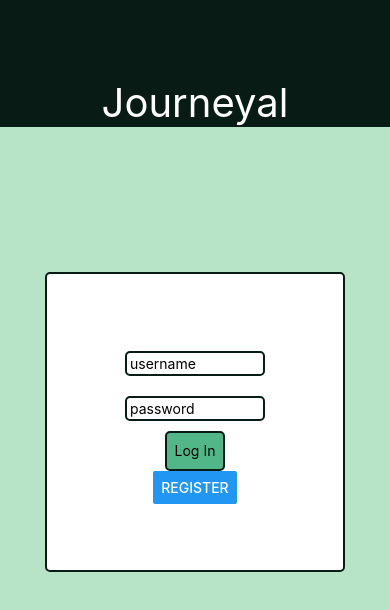
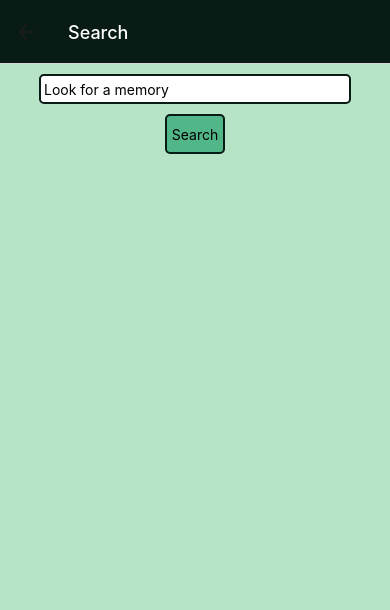
Before and after one commit to Team-Journeyal/Journeyal-FrontEnd, a React Native app: screen /Search in a window 390 px wide. Shown: the top 610 px of the page. Built offline with nearby package versions, Linux system fonts and the light colour scheme.

Commit message:
created a basic search screen format

```diff
--- a/App.js
+++ b/App.js
@@ -8,6 +8,7 @@ import RegisterScreen from "./components/RegisterScreen.js";
 import HomeScreen from "./components/HomeScreen.js";
 import CalendarScreen from "./components/CalendarScreen.js";
 import NewEntryScreen from "./components/NewEntryScreen.js";
+import SearchScreen from "./components/SearchScreen.js";
 import colors from "./colors.js";
 
 LogBox.ignoreAllLogs();
@@ -21,7 +22,7 @@ export default function App() {
     current.getMonth() + 1
   }-${current.getDate()}`;
   const [selectedDate, setSelectedDate] = useState(currentDate);
-  const [refresh, setRefresh] =useState(false)
+  const [refresh, setRefresh] = useState(false);
 
   const setAuth = (token, username) => {
     setToken(token);
@@ -56,17 +57,39 @@ export default function App() {
         <Stack.Screen
           name="Calendar"
           component={CalendarScreen}
-          initialParams={{ setSelectedDate: setSelectedDate, selectedDate: selectedDate }}
+          initialParams={{
+            setSelectedDate: setSelectedDate,
+            selectedDate: selectedDate,
+          }}
           options={({ navigation }) => ({
             headerStyle: { backgroundColor: colors.dark },
             headerTitleStyle: { color: colors.white },
             headerRight: () => (
-              <Button
-                title="+"
-                color={"white"}
-                onPress={() => navigation.navigate("Add",
-                {setSelectedDate: setSelectedDate, selectedDate: selectedDate, setRefresh: setRefresh, refresh: refresh})}
-              />
+              <>
+                <Button
+                  title="🔎"
+                  onPress={() =>
+                    navigation.navigate("Search", {
+                      setSelectedDate: setSelectedDate,
+                      selectedDate: selectedDate,
+                      setRefresh: setRefresh,
+                      refresh: refresh,
+                    })
+                  }
+                />
+                <Button
+                  title="+"
+                  color={"white"}
+                  onPress={() =>
+                    navigation.navigate("Add", {
+                      setSelectedDate: setSelectedDate,
+                      selectedDate: selectedDate,
+                      setRefresh: setRefresh,
+                      refresh: refresh,
+                    })
+                  }
+                />
+              </>
             ),
           })}
         />
@@ -78,6 +101,14 @@ export default function App() {
             headerTitleStyle: { color: colors.white },
           }}
         />
+        <Stack.Screen
+          name="Search"
+          component={SearchScreen}
+          options={{
+            headerStyle: { backgroundColor: colors.dark },
+            headerTitleStyle: { color: colors.white },
+          }}
+        />
       </Stack.Navigator>
     </NavigationContainer>
   );
--- /dev/null
+++ b/components/SearchScreen.js
@@ -0,0 +1,51 @@
+import { useState } from "react";
+import { View, Text, TextInput, StyleSheet, Pressable } from "react-native";
+import colors from "../colors";
+
+export default function SearchScreen() {
+  const [searchString, setSearchString] = useState("");
+
+  return (
+    <View style={styles.background}>
+      <TextInput
+        autoCapitalize="none"
+        autoCorrect={false}
+        value={searchString}
+        onChangeText={setSearchString}
+        placeholder="Look for a memory"
+        style={styles.input}
+      ></TextInput>
+      <Pressable style={styles.search}>
+        <Text>Search</Text>
+      </Pressable>
+    </View>
+  );
+}
+const styles = StyleSheet.create({
+  background: {
+    flex: 1,
+    backgroundColor: colors.background,
+    justifyContent: "flex-start",
+    alignItems: "center",
+  },
+  input: {
+    borderWidth: 2,
+    borderColor: colors.dark,
+    borderRadius: 5,
+    margin: 10,
+    width: "80%",
+    height: 30,
+    padding: 3,
+    backgroundColor: colors.white,
+  },
+  search: {
+    backgroundColor: colors.bright,
+    borderWidth: 2,
+    borderColor: colors.dark,
+    borderRadius: 5,
+    height: 40,
+    width: 60,
+    justifyContent: "center",
+    alignItems: "center",
+  },
+});
```
